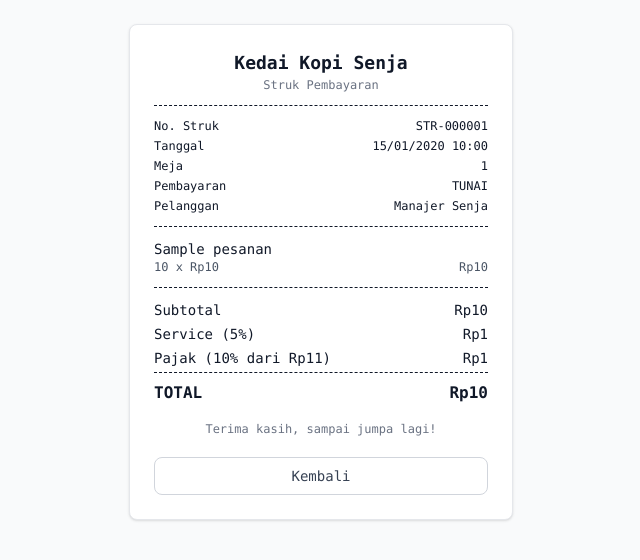
After one commit to reya-prm/Kedai-Kopi-Senja, a Laravel app: page /kasir/pesanan/1/struk in a window 1280 px wide. The commit adds this page. Shown: the top 560 px of the page, without its empty margins (319-959 px from the left). Run offline with Laravel 12, Linux system fonts and the light colour scheme; a user stored in the database is signed in; data comes from the database, SQL or seed files in the repository; tables that the repository leaves empty hold one stand-in row (values such as "Sample post"); style sheets or scripts are compiled from the project's sources.

Commit message:
tambah struk pesanan dengan service, pajak, dan total yang tidak berubah

```diff
--- a/app/Http/Controllers/Kasir/OrderController.php
+++ b/app/Http/Controllers/Kasir/OrderController.php
@@ -93,4 +93,13 @@ class OrderController extends Controller
 
         return back()->with('success', 'Pesanan dibatalkan dan stok dikembalikan.');
     }
+
+    // halaman struk yang siap dicetak
+    public function receipt(Pesanan $pesanan)
+    {
+        // load() narik detail item + nama kasir + nama pelanggan (kalau ada) sekalian
+        return view('kasir.orders.receipt', [
+            'pesanan' => $pesanan->load('detail', 'pembuat', 'pelanggan'),
+        ]);
+    }
 }
--- a/app/Http/Controllers/Manajer/LaporanController.php
+++ b/app/Http/Controllers/Manajer/LaporanController.php
@@ -4,6 +4,7 @@ namespace App\Http\Controllers\Manajer;
 
 use App\Http\Controllers\Controller;
 use App\Models\Menu;
+use Illuminate\Support\Carbon;
 use Illuminate\Http\Request;
 use Illuminate\Support\Facades\DB;
 
--- a/app/Models/Pesanan.php
+++ b/app/Models/Pesanan.php
@@ -28,4 +28,11 @@ class Pesanan extends Model
             return $this->hasMany(DetailPesanan::class, 'pesanan_id');
         }
 
+        // nomor struk: id pesanan diisi nol di depan, misal STR-000042.
+        // dibikin di model biar REST API nanti bisa pakai yang sama
+        public function getReceiptNumberAttribute(): string
+        {
+            return 'STR-' . str_pad($this->id, 6, '0', STR_PAD_LEFT);
+        }
+
 }
--- /dev/null
+++ b/resources/views/kasir/orders/receipt.blade.php
@@ -0,0 +1,82 @@
+<!DOCTYPE html>
+<html lang="id">
+<head>
+    <meta charset="UTF-8">
+    <meta name="viewport" content="width=device-width, initial-scale=1">
+    <title>Struk {{ $pesanan->receipt_number }}</title>
+    @vite(['resources/css/app.css', 'resources/js/app.js'])
+</head>
+<body class="bg-gray-50 print:bg-white">
+    <div class="max-w-sm p-6 mx-auto my-6 font-mono text-sm text-gray-900 bg-white border border-gray-200 rounded-lg shadow-sm print:my-0 print:border-0 print:shadow-none">
+
+        <div class="text-center">
+            <h1 class="text-lg font-bold">Kedai Kopi Senja</h1>
+            <p class="text-xs text-gray-500">Struk Pembayaran</p>
+        </div>
+
+        <hr class="my-3 border-dashed">
+
+        {{-- info pesanan --}}
+        <dl class="space-y-1 text-xs">
+            <div class="flex justify-between"><dt>No. Struk</dt><dd>{{ $pesanan->receipt_number }}</dd></div>
+            <div class="flex justify-between"><dt>Tanggal</dt><dd>{{ $pesanan->created_at->format('d/m/Y H:i') }}</dd></div>
+            <div class="flex justify-between"><dt>Meja</dt><dd>{{ $pesanan->nomor_meja }}</dd></div>
+            <div class="flex justify-between"><dt>Pembayaran</dt><dd>{{ strtoupper($pesanan->metode_bayar) }}</dd></div>
+            {{-- pesanan dari APK punya pelanggan; pesanan dari kasir cuma punya nama kasirnya --}}
+            <div class="flex justify-between">
+                <dt>{{ $pesanan->pelanggan ? 'Pelanggan' : 'Kasir' }}</dt>
+                <dd>{{ $pesanan->pelanggan?->name ?? $pesanan->pembuat->name }}</dd>
+            </div>
+        </dl>
+
+        @if ($pesanan->status === 'dibatalkan')
+            <p class="py-1 mt-3 font-bold text-center text-red-600 border border-red-600 border-dashed">PESANAN DIBATALKAN</p>
+        @endif
+
+        <hr class="my-3 border-dashed">
+
+        {{-- rincian item. nama dan harga dari snapshot detail_pesanan, bukan dari tabel menu,
+             jadi struk lama nggak ikut berubah kalau menunya diganti harga atau namanya --}}
+        @foreach ($pesanan->detail as $d)
+            <div class="mb-2">
+                <p>{{ $d->nama_menu }}</p>
+                <div class="flex justify-between text-xs text-gray-600">
+                    <span>{{ $d->jumlah }} x Rp{{ number_format($d->harga_satuan, 0, ',', '.') }}</span>
+                    <span>Rp{{ number_format($d->total_baris, 0, ',', '.') }}</span>
+                </div>
+            </div>
+        @endforeach
+
+        <hr class="my-3 border-dashed">
+
+        {{-- semua angka di bawah diambil dari yang tersimpan waktu transaksi, nggak dihitung ulang.
+             urutannya: service dari subtotal, lalu pajak dari (subtotal + service) --}}
+        <dl class="space-y-1">
+            <div class="flex justify-between">
+                <dt>Subtotal</dt>
+                <dd>Rp{{ number_format($pesanan->subtotal, 0, ',', '.') }}</dd>
+            </div>
+            <div class="flex justify-between">
+                <dt>Service (5%)</dt>
+                <dd>Rp{{ number_format($pesanan->service, 0, ',', '.') }}</dd>
+            </div>
+            <div class="flex justify-between">
+                <dt>Pajak (10% dari Rp{{ number_format($pesanan->subtotal + $pesanan->service, 0, ',', '.') }})</dt>
+                <dd>Rp{{ number_format($pesanan->pajak, 0, ',', '.') }}</dd>
+            </div>
+            <div class="flex justify-between pt-2 mt-1 text-base font-bold border-t border-dashed">
+                <dt>TOTAL</dt>
+                <dd>Rp{{ number_format($pesanan->total, 0, ',', '.') }}</dd>
+            </div>
+        </dl>
+
+        <p class="mt-4 text-xs text-center text-gray-500">Terima kasih, sampai jumpa lagi!</p>
+
+        {{-- tombol ini nggak ikut tercetak (print:hidden) --}}
+        <div class="flex gap-3 mt-5 print:hidden">
+            <a href="{{ route('kasir.orders.show', $pesanan) }}"
+               class="flex-1 px-4 py-2 text-sm font-medium text-center text-gray-700 border border-gray-300 rounded-lg hover:bg-gray-50">Kembali</a>
+        </div>
+    </div>
+</body>
+</html>
--- a/resources/views/kasir/orders/show.blade.php
+++ b/resources/views/kasir/orders/show.blade.php
@@ -42,6 +42,11 @@
         <div class="flex justify-between pt-1 font-bold text-gray-900 border-t"><dt>Total</dt><dd>Rp{{ number_format($pesanan->total, 0, ',', '.') }}</dd></div>
     </dl>
 
+    <a href="{{ route('kasir.orders.receipt', $pesanan) }}" target="_blank"
+    class="inline-block text-blue-700 border border-blue-700 hover:bg-blue-50 font-medium rounded-lg text-sm px-5 py-2.5">
+        Lihat Struk
+    </a>
+
     {{-- tombol yang tampil cuma langkah yang valid. servernya tetap ngecek ulang --}}
     @if ($pesanan->status === 'baru')
         <div class="flex gap-3">
--- a/routes/web.php
+++ b/routes/web.php
@@ -80,6 +80,7 @@ Route::middleware('auth')->group(function () {
         Route::get('/pesanan/buat', [OrderController::class, 'create'])->name('orders.create');
         Route::post('/pesanan', [OrderController::class, 'store'])->name('orders.store');
         Route::get('/pesanan/{pesanan}', [OrderController::class, 'show'])->name('orders.show');
+        Route::get('/pesanan/{pesanan}/struk', [OrderController::class, 'receipt'])->name('orders.receipt');
         Route::patch('/pesanan/{pesanan}/status', [OrderController::class, 'updateStatus'])->name('orders.status');
         Route::patch('/pesanan/{pesanan}/batal', [OrderController::class, 'cancel'])->name('orders.cancel');
 
```
